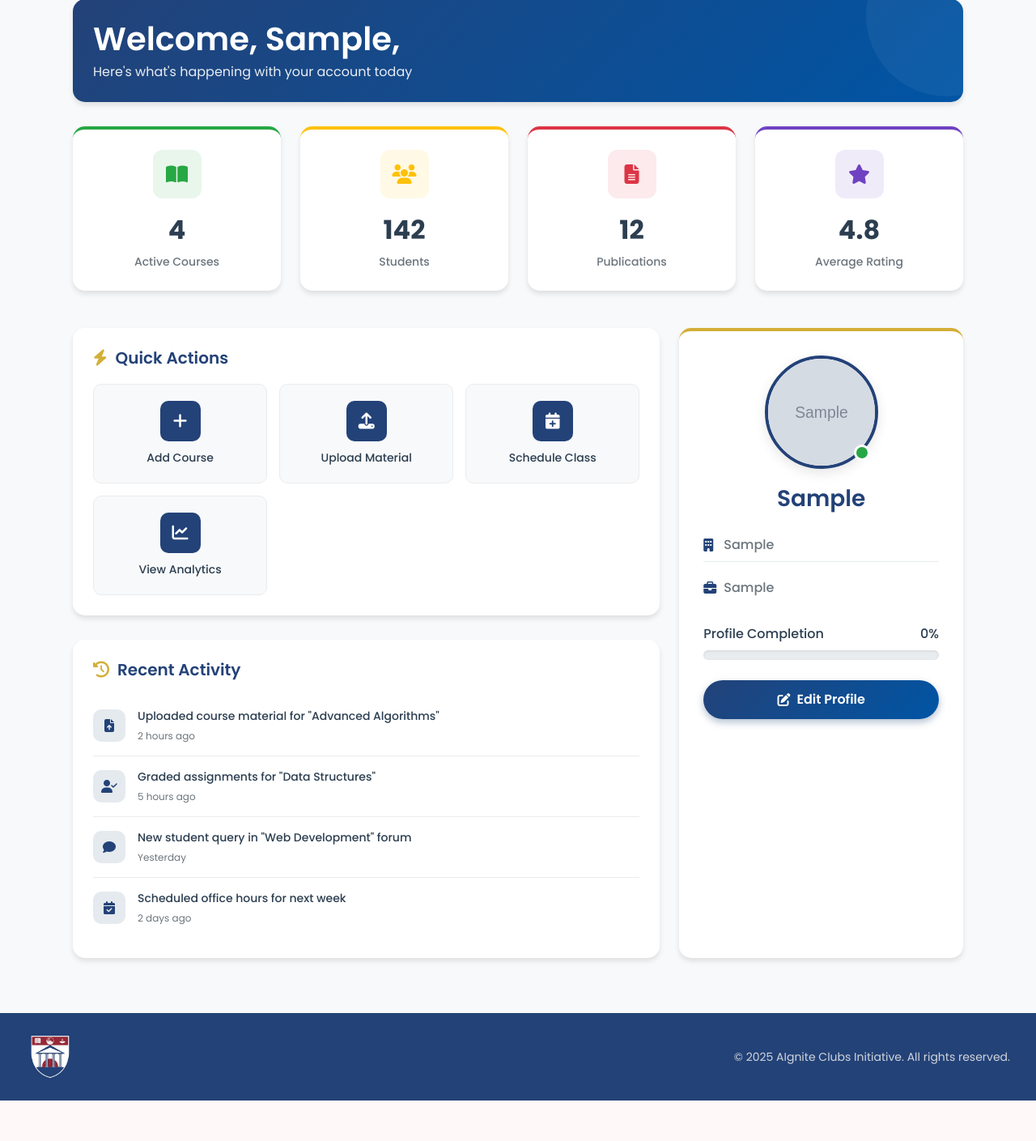
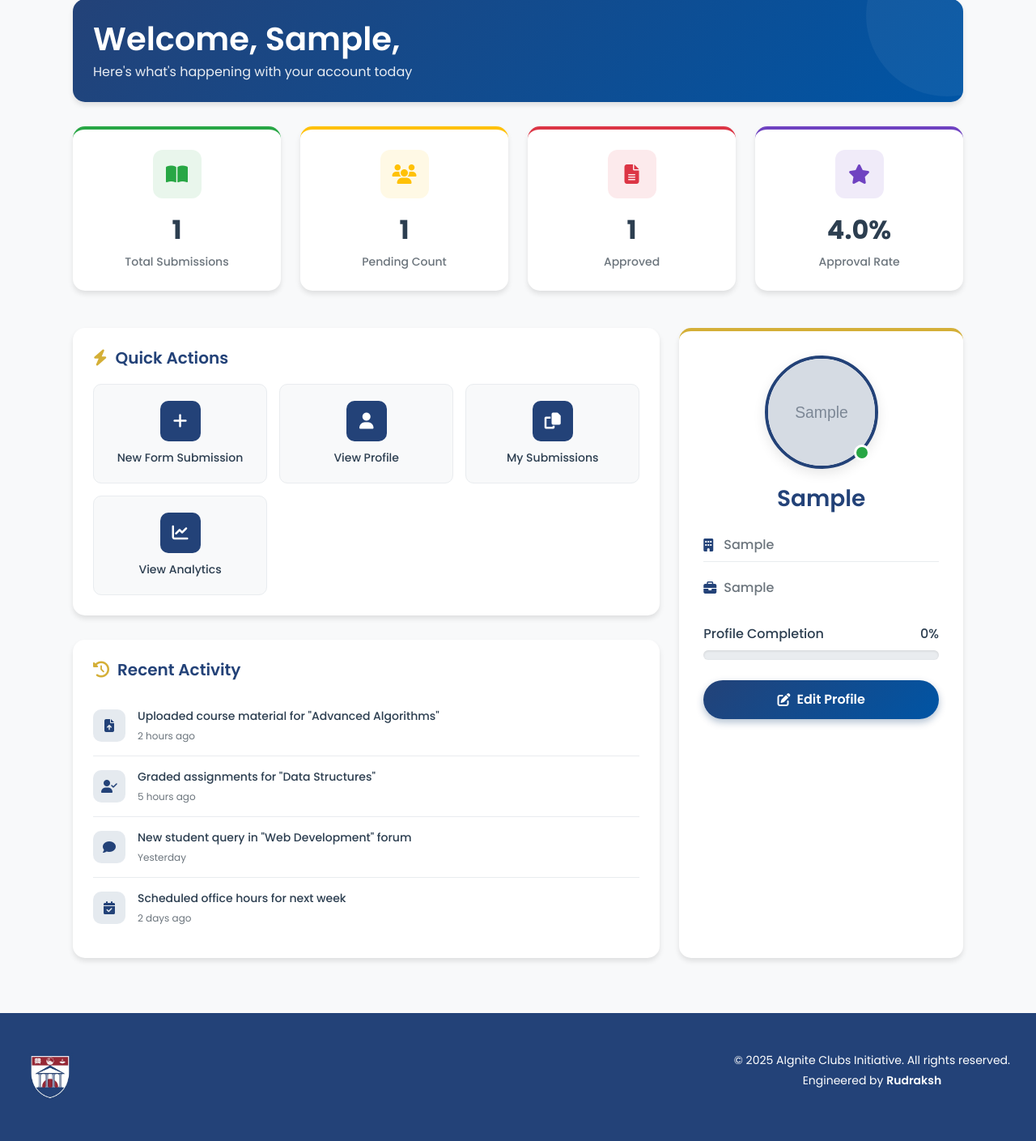
Before and after one commit to Rudrakshsachdev/IILM_FacultyConnect, a Django app: template Faculty_Portal/accounts/templates/dashboard.html in a window 1280 px wide. Shown: the part 135-1544 px from the top of the page at 81% size. Before the commit the page ends 1494 px from the top, so only its background shows below. Run offline with Django 5.2, Linux system fonts and the light colour scheme; tables that the repository leaves empty hold one stand-in row (values such as "Sample post"); the template is opened without the code that fills it: values that come from a table or form of the project are taken from there, most other values are stand-ins (such as "Sample title", 1, 10 or a date in 2020); grey boxes marked "Sample" are stand-in pictures.

Commit message:
Enhance dashboard and profile templates: Update dashboard to display total submissions, pending count, approved count, and approval rate. Modify profile links and footer content for consistency across templates.

```diff
--- a/Faculty_Portal/accounts/templates/Verify_otp.html
+++ b/Faculty_Portal/accounts/templates/Verify_otp.html
@@ -28,10 +28,7 @@
     <div class="verification-section">
       <div class="logo-container">
         <div class="logo-placeholder">
-          <div class="logo-text">
-            <h2>IILM</h2>
-            <p>UNIVERSITY</p>
-          </div>
+          <img src="{% static 'images/iilm.png' %}" alt="IILM University Logo" style="width: 100px; height: auto; position: relative; z-index: 1;">
         </div>
       </div>
 
--- a/Faculty_Portal/accounts/templates/dashboard.html
+++ b/Faculty_Portal/accounts/templates/dashboard.html
@@ -121,8 +121,9 @@
             <div class="stat-icon">
               <i class="fas fa-book-open"></i>
             </div>
-            <div class="stat-value">4</div>
-            <div class="stat-label">Active Courses</div>
+            <div class="stat-value">{{ total_count }}</div>
+            <div class="stat-label">Total Submissions</div>
+
           </div>
         </div>
         <div class="col-md-3 col-sm-6 mb-4">
@@ -130,8 +131,8 @@
             <div class="stat-icon">
               <i class="fas fa-users"></i>
             </div>
-            <div class="stat-value">142</div>
-            <div class="stat-label">Students</div>
+            <div class="stat-value">{{ pending_count }}</div>
+            <div class="stat-label">Pending Count</div>
           </div>
         </div>
         <div class="col-md-3 col-sm-6 mb-4">
@@ -139,8 +140,8 @@
             <div class="stat-icon">
               <i class="fas fa-file-alt"></i>
             </div>
-            <div class="stat-value">12</div>
-            <div class="stat-label">Publications</div>
+            <div class="stat-value">{{ approved_count }}</div>
+            <div class="stat-label">Approved</div>
           </div>
         </div>
         <div class="col-md-3 col-sm-6 mb-4">
@@ -148,8 +149,8 @@
             <div class="stat-icon">
               <i class="fas fa-star"></i>
             </div>
-            <div class="stat-value">4.8</div>
-            <div class="stat-label">Average Rating</div>
+            <div class="stat-value">{{approval_rate | floatformat:1}}%</div>
+            <div class="stat-label">Approval Rate</div>
           </div>
         </div>
       </div>
@@ -163,23 +164,23 @@
               Quick Actions
             </h3>
             <div class="actions-grid">
-              <a href="#" class="action-btn">
+              <a href="{% url 'research_form' %}" class="action-btn">
                 <div class="action-icon">
                   <i class="fas fa-plus"></i>
                 </div>
-                <div class="action-label">Add Course</div>
+                <div class="action-label">New Form Submission</div>
               </a>
-              <a href="#" class="action-btn">
+              <a href="{% url 'view_profile' %}" class="action-btn">
                 <div class="action-icon">
-                  <i class="fas fa-upload"></i>
+                  <i class="fas fa-user"></i>
                 </div>
-                <div class="action-label">Upload Material</div>
+                <div class="action-label">View Profile</div>
               </a>
-              <a href="#" class="action-btn">
+              <a href="{% url 'my_submissions' %}" class="action-btn">
                 <div class="action-icon">
-                  <i class="fas fa-calendar-plus"></i>
+                  <i class="fas fa-copy"></i>
                 </div>
-                <div class="action-label">Schedule Class</div>
+                <div class="action-label">My Submissions</div>
               </a>
               <a href="#" class="action-btn">
                 <div class="action-icon">
@@ -294,7 +295,7 @@
             </div>
 
             <!-- Edit Profile Button -->
-            <a href="{% url 'profile_completion' %}" class="edit-btn">
+            <a href="{% url 'edit_profile' %}" class="edit-btn">
               <i class="fas fa-edit"></i>
               Edit Profile
             </a>
@@ -314,9 +315,15 @@
             />
             <span class="text-lg font-semibold"></span>
           </div>
-          <div class="text-sm text-gray-300">
-            © 2025 AIgnite Clubs Initiative. All rights reserved.
-          </div>
+
+          <div class="text-center text-gray-400 text-sm py-4 bg-gray-900 rounded-t-lg mt-8 shadow-inner">
+  © 2025 <span class="text-white font-medium">AIgnite Clubs Initiative</span>. All rights reserved.
+  <p class="mt-1">
+    Engineered by <span class="text-blue-400 font-semibold">Rudraksh</span>
+  </p>
+</div>
+
+
         </div>
       </div>
     </footer>
--- a/Faculty_Portal/accounts/templates/research_forms.html
+++ b/Faculty_Portal/accounts/templates/research_forms.html
@@ -199,7 +199,7 @@
             <i class="fas fa-arrow-left"></i>
             Back to Faculty Dashboard
         </a>
-        <p style="margin-top: 15px; color: var(--text-light);">© 2025 IILM University | Faculty Research Portal</p>
+        <p style="margin-top: 15px; color: var(--text-light);">© 2025 AIgnite Clubs Initiative. All rights reserved.</p>
     </div>
 
     <script src="https://cdn.jsdelivr.net/npm/bootstrap@5.3.3/dist/js/bootstrap.bundle.min.js"></script>
```
Also changed, not shown: Faculty_Portal/accounts/templates/my_submissions.html (+11 -11 lines), Faculty_Portal/accounts/views.py (+17 -2 lines).
